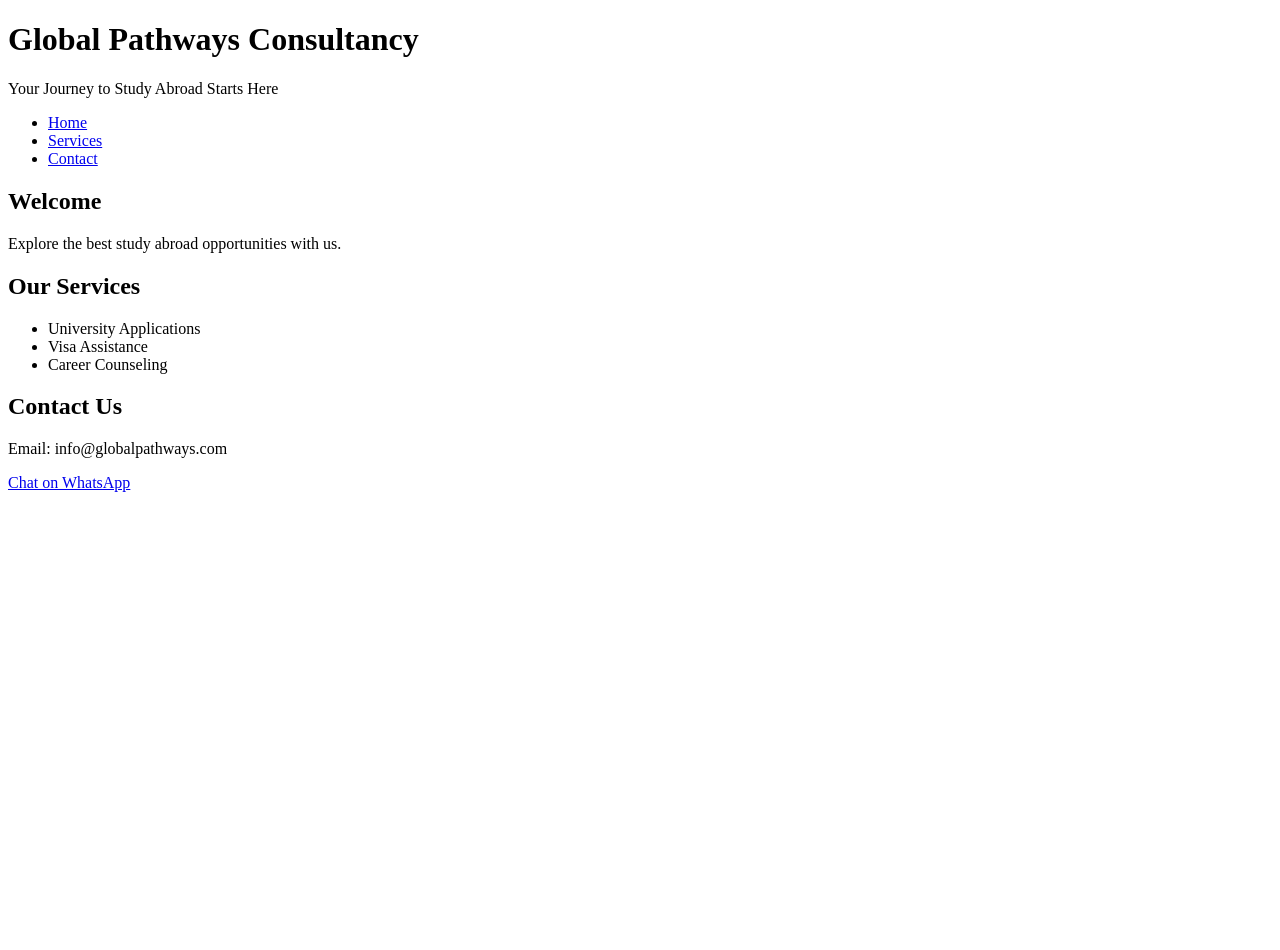
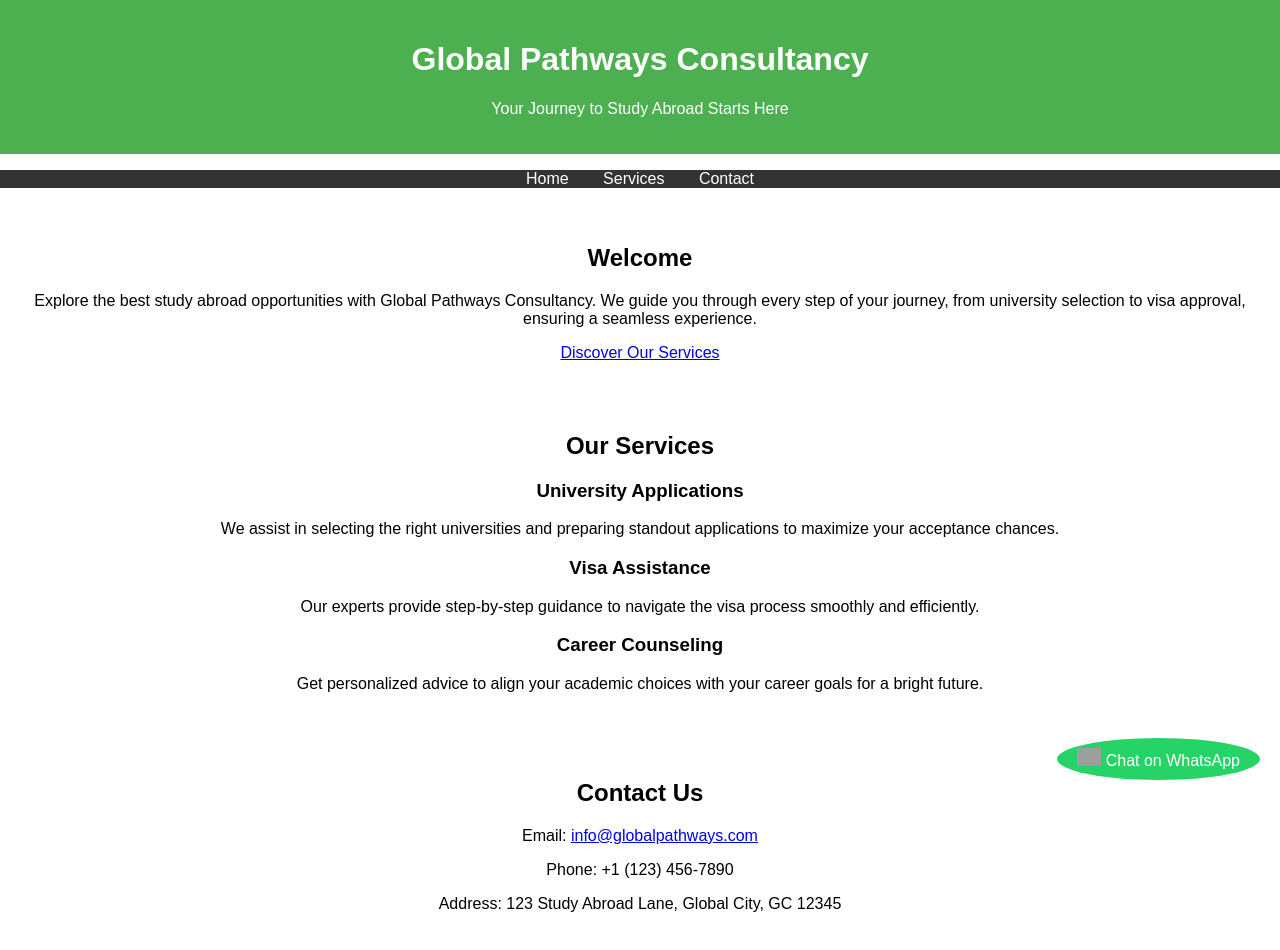
Before and after one commit to vinayberwal/Global-Pathways-Consultancy-website, a plain HTML site: page index.html in a window 1280 px wide. Before the commit the page ends 800 px from the top, so only its background shows below. Drawn offline with Linux system fonts and the light colour scheme; grey boxes are pictures that could not be loaded.

Commit message:
Update index.html

```diff
--- a/index.html
+++ b/index.html
@@ -4,7 +4,8 @@
     <meta charset="UTF-8">
     <meta name="viewport" content="width=device-width, initial-scale=1.0">
     <title>Global Pathways Consultancy</title>
-    <link rel="stylesheet" href="styles.css">
+    <link rel="stylesheet" href="style.css">
+    <link href="https://fonts.googleapis.com/css2?family=Poppins:wght@300;400;600&display=swap" rel="stylesheet">
 </head>
 <body>
     <header>
@@ -18,22 +19,38 @@
             <li><a href="#contact">Contact</a></li>
         </ul>
     </nav>
+    <main>
         <section id="home">
             <h2>Welcome</h2>
-        <p>Explore the best study abroad opportunities with us.</p>
+            <p>Explore the best study abroad opportunities with Global Pathways Consultancy. We guide you through every step of your journey, from university selection to visa approval, ensuring a seamless experience.</p>
+            <a href="#services" class="cta-button">Discover Our Services</a>
         </section>
         <section id="services">
             <h2>Our Services</h2>
-        <ul>
-            <li>University Applications</li>
-            <li>Visa Assistance</li>
-            <li>Career Counseling</li>
-        </ul>
+            <div class="services-container">
+                <div class="service-card">
+                    <h3>University Applications</h3>
+                    <p>We assist in selecting the right universities and preparing standout applications to maximize your acceptance chances.</p>
+                </div>
+                <div class="service-card">
+                    <h3>Visa Assistance</h3>
+                    <p>Our experts provide step-by-step guidance to navigate the visa process smoothly and efficiently.</p>
+                </div>
+                <div class="service-card">
+                    <h3>Career Counseling</h3>
+                    <p>Get personalized advice to align your academic choices with your career goals for a bright future.</p>
+                </div>
+            </div>
         </section>
         <section id="contact">
             <h2>Contact Us</h2>
-        <p>Email: info@globalpathways.com</p>
+            <p>Email: <a href="mailto:info@globalpathways.com">info@globalpathways.com</a></p>
+            <p>Phone: +1 (123) 456-7890</p>
+            <p>Address: 123 Study Abroad Lane, Global City, GC 12345</p>
         </section>
-    <a href="https://wa.me/1234567890" class="whatsapp" target="_blank">Chat on WhatsApp</a>
+    </main>
+    <a href="https://wa.me/1234567890?text=Hello!%20I%27m%20interested%20in%20study%20abroad%20consultancy." class="whatsapp" target="_blank">
+        <img src="https://upload.wikimedia.org/wikipedia/commons/6/6b/WhatsApp.svg" alt="WhatsApp Icon" width="24"> Chat on WhatsApp
+    </a>
 </body>
 </html>
```
Lines whose indentation alone changed are shown as unchanged.
